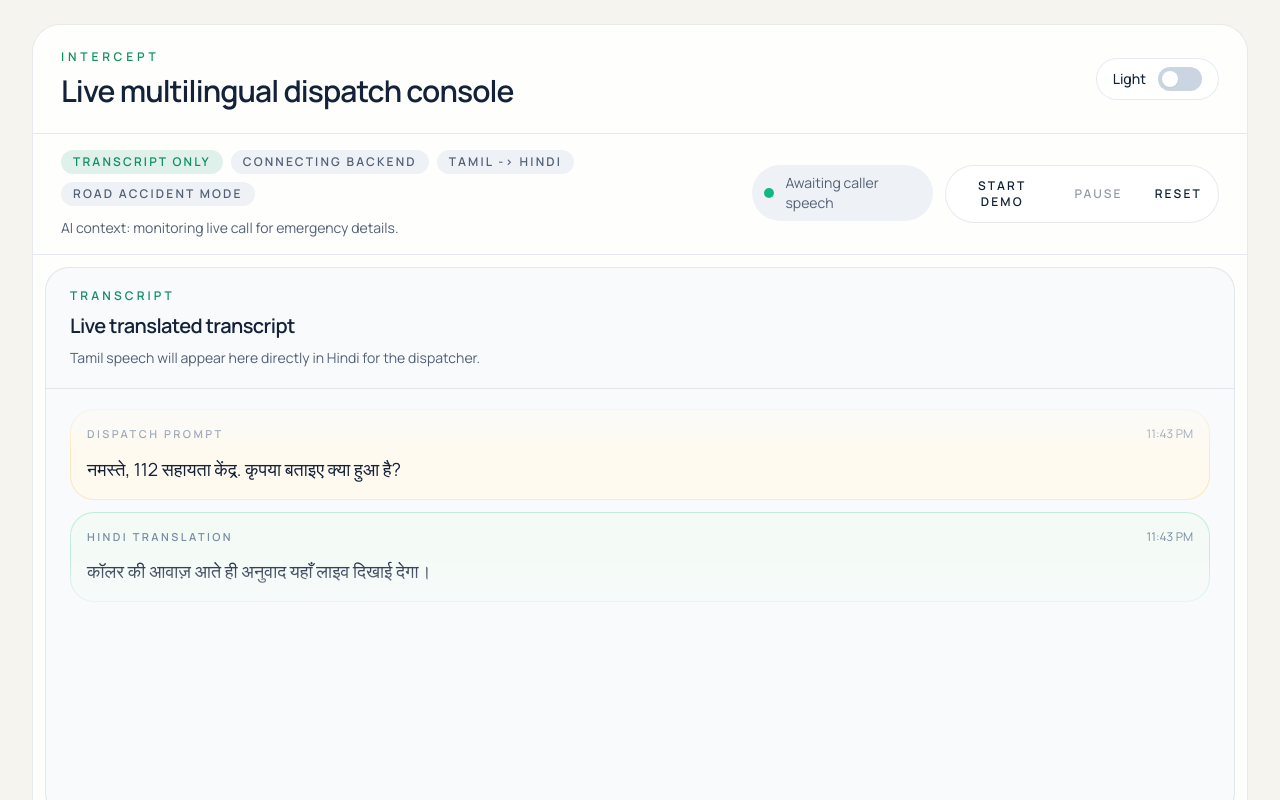
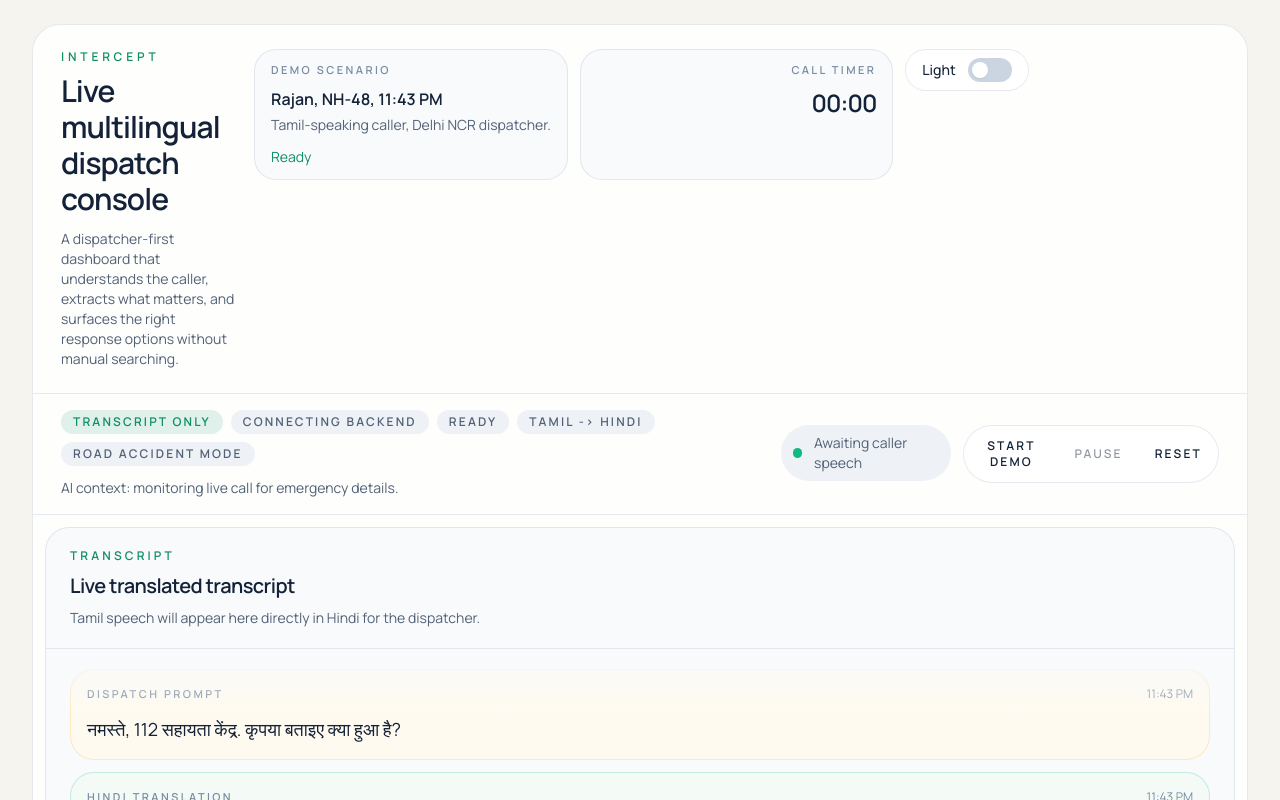
Before and after one commit to axnav28/intercept, a React (Vite) app in the folder frontend/: page / in a window 1280 px wide. Shown: the top 800 px of the page. Built offline with nearby package versions, Linux system fonts and the light colour scheme; no server answers.

Commit message:
Orchestrate hackathon demo flow

```diff
--- a/frontend/src/App.tsx
+++ b/frontend/src/App.tsx
@@ -6,6 +6,8 @@ import { ThemeToggle } from "./components/shared/theme-toggle";
 import { TranscriptPanel } from "./components/transcript/transcript-panel";
 import { CallStatusBar } from "./components/call/call-status-bar";
 import { ListeningIndicator } from "./components/call/listening-indicator";
+import { CallTimer } from "./components/call/call-timer";
+import { ScenarioCard } from "./components/call/scenario-card";
 import { EmergencyMap } from "./components/map/emergency-map";
 import { DemoAudioControls } from "./components/call/demo-audio-controls";
 import { useCallSession } from "./hooks/use-call-session";
@@ -16,10 +18,32 @@ type CallStage = "transcript" | "response";
 
 export default function App() {
   const [theme, setTheme] = useState<ThemeMode>("light");
-  const { alert, analysis, connectionStatus, isRunning, lines, mapContext, partialText, start, pause, reset } =
-    useCallSession();
+  const {
+    alert,
+    analysis,
+    connectionStatus,
+    isComplete,
+    isRunning,
+    lines,
+    mapContext,
+    partialText,
+    start,
+    pause,
+    reset
+  } = useCallSession();
 
   const stage: CallStage = analysis.emergencyDetected ? "response" : "transcript";
+  const phaseLabel = alert
+    ? "Critical escalation"
+    : analysis.locationMentioned
+      ? "Location acquired"
+      : analysis.emergencyDetected
+        ? "Emergency confirmed"
+        : isRunning
+          ? "Listening"
+          : isComplete
+            ? "Demo complete"
+            : "Ready";
 
   useEffect(() => {
     document.documentElement.classList.toggle("dark", theme === "dark");
@@ -29,7 +53,7 @@ export default function App() {
     <div className="min-h-screen bg-[var(--app-bg)] text-[var(--text-primary)] transition-colors duration-300">
       <DashboardShell
         topBar={
-          <div className="flex items-center justify-between gap-4">
+          <div className="grid gap-4 lg:grid-cols-[minmax(0,1fr)_auto] lg:items-start">
             <div>
               <p className="text-xs font-semibold uppercase tracking-[0.32em] text-[var(--accent-strong)]">
                 Intercept
@@ -37,8 +61,22 @@ export default function App() {
               <h1 className="mt-2 text-2xl font-semibold tracking-[-0.03em] sm:text-3xl">
                 Live multilingual dispatch console
               </h1>
+              <p className="mt-3 max-w-2xl text-sm text-[var(--text-secondary)]">
+                A dispatcher-first dashboard that understands the caller, extracts what matters,
+                and surfaces the right response options without manual searching.
+              </p>
             </div>
-            <ThemeToggle theme={theme} onToggle={() => setTheme(theme === "light" ? "dark" : "light")} />
+
+            <div className="grid gap-3 sm:grid-cols-3">
+              <ScenarioCard phaseLabel={phaseLabel} />
+              <CallTimer isRunning={isRunning} isComplete={isComplete} />
+              <div className="flex items-start justify-end sm:justify-stretch">
+                <ThemeToggle
+                  theme={theme}
+                  onToggle={() => setTheme(theme === "light" ? "dark" : "light")}
+                />
+              </div>
+            </div>
           </div>
         }
         alertStrip={alert ? <TopAlertStrip title={alert.title} level={alert.level} /> : undefined}
@@ -53,6 +91,7 @@ export default function App() {
                 : "Connecting backend"
             }
             contextLabel={analysis.summary}
+            phaseLabel={phaseLabel}
             rightSlot={
               <div className="flex flex-col items-start gap-3 lg:flex-row lg:items-center">
                 <ListeningIndicator
@@ -75,6 +114,7 @@ export default function App() {
             subtitle="Tamil speech will appear here directly in Hindi for the dispatcher."
             lines={lines}
             partialText={partialText}
+            isComplete={isComplete}
           />
         }
         map={
--- a/frontend/src/components/call/call-status-bar.tsx
+++ b/frontend/src/components/call/call-status-bar.tsx
@@ -4,6 +4,7 @@ type CallStatusBarProps = {
   modeLabel: string;
   connectionLabel: string;
   contextLabel: string;
+  phaseLabel: string;
   rightSlot?: ReactNode;
 };
 
@@ -11,6 +12,7 @@ export function CallStatusBar({
   modeLabel,
   connectionLabel,
   contextLabel,
+  phaseLabel,
   rightSlot
 }: CallStatusBarProps) {
   return (
@@ -19,6 +21,7 @@ export function CallStatusBar({
         <div className="flex flex-wrap items-center gap-2">
           <StatusPill label={modeLabel} tone="accent" />
           <StatusPill label={connectionLabel} tone="neutral" />
+          <StatusPill label={phaseLabel} tone="neutral" />
           <StatusPill label="Tamil -> Hindi" tone="neutral" />
           <StatusPill label="Road accident mode" tone="neutral" />
         </div>
--- /dev/null
+++ b/frontend/src/components/call/call-timer.tsx
@@ -0,0 +1,42 @@
+import { useEffect, useState } from "react";
+
+type CallTimerProps = {
+  isRunning: boolean;
+  isComplete: boolean;
+};
+
+export function CallTimer({ isRunning, isComplete }: CallTimerProps) {
+  const [elapsedSeconds, setElapsedSeconds] = useState(0);
+
+  useEffect(() => {
+    if (!isRunning) {
+      return;
+    }
+
+    const interval = window.setInterval(() => {
+      setElapsedSeconds((current) => current + 1);
+    }, 1000);
+
+    return () => window.clearInterval(interval);
+  }, [isRunning]);
+
+  useEffect(() => {
+    if (!isRunning && !isComplete) {
+      setElapsedSeconds(0);
+    }
+  }, [isComplete, isRunning]);
+
+  const minutes = String(Math.floor(elapsedSeconds / 60)).padStart(2, "0");
+  const seconds = String(elapsedSeconds % 60).padStart(2, "0");
+
+  return (
+    <div className="rounded-[22px] border border-[var(--panel-border)] bg-[var(--panel-muted)] px-4 py-3 text-right">
+      <p className="text-[11px] font-semibold uppercase tracking-[0.22em] text-[var(--text-faint)]">
+        Call timer
+      </p>
+      <p className="mt-2 text-2xl font-semibold tracking-[-0.04em] text-[var(--text-primary)]">
+        {minutes}:{seconds}
+      </p>
+    </div>
+  );
+}
--- /dev/null
+++ b/frontend/src/components/call/scenario-card.tsx
@@ -0,0 +1,18 @@
+type ScenarioCardProps = {
+  phaseLabel: string;
+};
+
+export function ScenarioCard({ phaseLabel }: ScenarioCardProps) {
+  return (
+    <div className="rounded-[22px] border border-[var(--panel-border)] bg-[var(--panel-muted)] px-4 py-3">
+      <p className="text-[11px] font-semibold uppercase tracking-[0.22em] text-[var(--text-faint)]">
+        Demo scenario
+      </p>
+      <p className="mt-2 text-base font-semibold text-[var(--text-primary)]">Rajan, NH-48, 11:43 PM</p>
+      <p className="mt-1 text-sm text-[var(--text-secondary)]">
+        Tamil-speaking caller, Delhi NCR dispatcher.
+      </p>
+      <p className="mt-3 text-sm text-[var(--accent-strong)]">{phaseLabel}</p>
+    </div>
+  );
+}
--- a/frontend/src/components/transcript/transcript-panel.tsx
+++ b/frontend/src/components/transcript/transcript-panel.tsx
@@ -1,3 +1,5 @@
+import { useEffect, useRef } from "react";
+
 import type { TranscriptLine } from "../../hooks/use-call-session";
 
 type TranscriptPanelProps = {
@@ -5,9 +7,28 @@ type TranscriptPanelProps = {
   subtitle: string;
   lines: readonly TranscriptLine[];
   partialText?: string;
+  isComplete?: boolean;
 };
 
-export function TranscriptPanel({ title, subtitle, lines, partialText = "" }: TranscriptPanelProps) {
+export function TranscriptPanel({
+  title,
+  subtitle,
+  lines,
+  partialText = "",
+  isComplete = false
+}: TranscriptPanelProps) {
+  const scrollRef = useRef<HTMLDivElement | null>(null);
+
+  useEffect(() => {
+    if (!scrollRef.current) {
+      return;
+    }
+    scrollRef.current.scrollTo({
+      top: scrollRef.current.scrollHeight,
+      behavior: "smooth"
+    });
+  }, [lines, partialText]);
+
   return (
     <section className="flex h-full flex-col">
       <div className="border-b border-[var(--panel-border)] px-5 py-5 sm:px-6">
@@ -22,7 +43,7 @@ export function TranscriptPanel({ title, subtitle, lines, partialText = "" }: Tr
         <div className="absolute inset-x-0 top-0 h-16 bg-gradient-to-b from-[var(--panel-muted)] to-transparent" />
         <div className="absolute inset-x-0 bottom-0 h-16 bg-gradient-to-t from-[var(--panel-muted)] to-transparent" />
 
-        <div className="flex h-full flex-col gap-3 overflow-y-auto px-5 py-5 sm:px-6">
+        <div ref={scrollRef} className="flex h-full flex-col gap-3 overflow-y-auto px-5 py-5 sm:px-6">
           {lines.map((line) => (
             <article
               key={line.id}
@@ -58,6 +79,12 @@ export function TranscriptPanel({ title, subtitle, lines, partialText = "" }: Tr
               </p>
             </article>
           ) : null}
+
+          {isComplete ? (
+            <div className="rounded-3xl border border-[var(--panel-border)] bg-[var(--chip-bg)] px-4 py-4 text-sm text-[var(--text-secondary)]">
+              Demo call complete. The dispatcher can replay the scenario to present the flow again.
+            </div>
+          ) : null}
         </div>
       </div>
     </section>
--- a/frontend/src/hooks/use-call-session.ts
+++ b/frontend/src/hooks/use-call-session.ts
@@ -58,6 +58,7 @@ export function useCallSession() {
   const socketRef = useRef<WebSocket | null>(null);
   const [connectionStatus, setConnectionStatus] = useState<ConnectionStatus>("connecting");
   const [isRunning, setIsRunning] = useState(false);
+  const [isComplete, setIsComplete] = useState(false);
   const [lines, setLines] = useState<TranscriptLine[]>(baseLines);
   const [partialText, setPartialText] = useState("");
   const [analysis, setAnalysis] = useState<AnalysisState>({
@@ -103,6 +104,9 @@ export function useCallSession() {
 
       if (event.type === "session.state") {
         setIsRunning(event.payload.isRunning);
+        if (event.payload.isRunning) {
+          setIsComplete(false);
+        }
         return;
       }
 
@@ -134,6 +138,7 @@ export function useCallSession() {
 
       if (event.type === "session.completed") {
         setIsRunning(false);
+        setIsComplete(true);
       }
     });
 
@@ -149,6 +154,7 @@ export function useCallSession() {
   const reset = () => {
     setLines(baseLines);
     setPartialText("");
+    setIsComplete(false);
     setAnalysis({
       emergencyDetected: false,
       injuryMentioned: false,
@@ -174,6 +180,7 @@ export function useCallSession() {
     analysis,
     alert,
     connectionStatus,
+    isComplete,
     isRunning,
     lines,
     mapContext,
```
